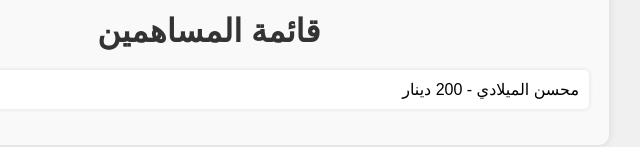
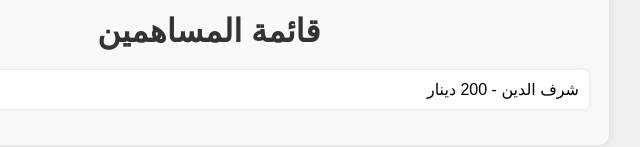
Before and after one commit to AmineSayahh/BouhjarESSLitiges, a plain HTML site: page index.html in a window 1280 px wide. Shown: the part 767-914 px from the top of the page, 431-1071 px from the left. Drawn offline with Linux system fonts and the light colour scheme.

Commit message:
Add files via upload

```diff
--- a/index.html
+++ b/index.html
@@ -45,8 +45,7 @@
         </div>
     </div>
 
-    <!-- Ajout de la balise audio avec lecture automatique -->
-    <audio id="background-music" src="BRIGADE ROUGE Intro Indocile 2017 HD.mp3" preload="auto" autoplay></audio>
+
 
     <script src="script.js"></script> <!-- Include your script.js file -->
 </body>
--- a/script.js
+++ b/script.js
@@ -37,4 +37,4 @@ updateDonationStats();
 
 // Example usage:
 // Add a new donation
-addDonation('محسن الميلادي', 200); // Example donation
+addDonation('شرف الدين', 200); // Example donation
```
